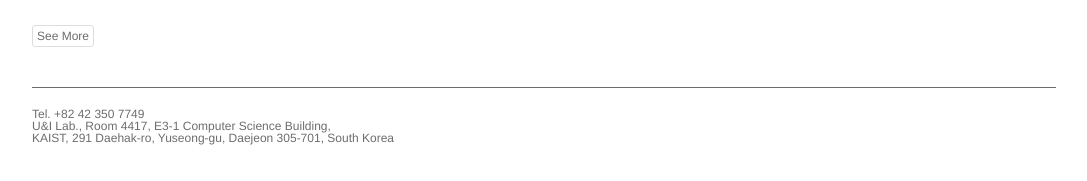
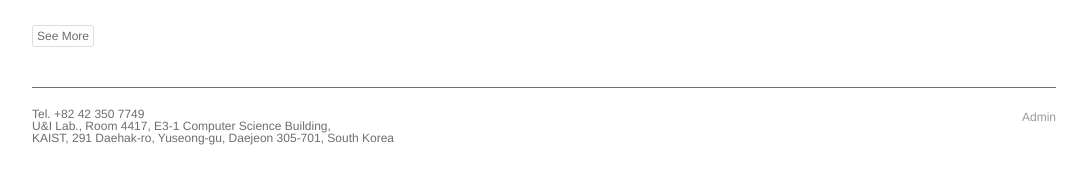
Before and after one commit to uilab-github/uilab-web-old, a React app: page / in a window 1280 px wide. Shown: the part 896-1077 px from the top of the page, without its empty margins (96-1183 px from the left). Built offline with nearby package versions, Linux system fonts and the light colour scheme; a web font is replaced by a local one; what react-google-maps-loader would draw is missing.

Commit message:
add admin link to go github repo

```diff
--- a/index.html
+++ b/index.html
@@ -40,6 +40,6 @@
   </head>
   <body>
     <div id="root"></div>
-    <script src="/build/bundle-478d36c63b.js"></script>
+    <script src="/build/bundle-57c137b2be.js"></script>
   </body>
 </html>
--- a/src/components/Footer.js
+++ b/src/components/Footer.js
@@ -5,10 +5,21 @@ export default class Footer extends Component {
   render() {
     return (
       <footer className="c-footer">
-        <div className="c-footer__contact">
+        <div className="c-footer__body">
+          <div className="c-footer__contact">
             Tel. +82 42 350 7749 <br />
             U&amp;I Lab., Room 4417, E3-1 Computer Science Building, <br />
             KAIST, 291 Daehak-ro, Yuseong-gu, Daejeon 305-701, South Korea
+          </div>
+          <div className="c-footer__links">
+            <a
+              className="c-footer__link"
+              href="https://github.com/uilab-github/uilab-github.github.io"
+              target="_blank"
+            >
+              Admin
+            </a>
+          </div>
         </div>
       </footer>
     );
--- a/src/style/components/_footer.scss
+++ b/src/style/components/_footer.scss
@@ -1,10 +1,29 @@
 .c-footer {
   padding: 20px 0;
+  overflow: hidden;
+
+  &__body {
+    border-top: 1px solid color('dark-grey');
+    padding: 20px 0px;
+  }
 
   &__contact {
-    border-top: 1px solid color('dark-grey');
-    padding: 20px 0px;
+    float: left;
     font-size: 12px;
     color: color('dark-grey');
   }
+
+  &__links {
+    float: right;
+  }
+
+  &__link {
+    display: inline-block;
+    font-size: 12px;
+    color: color('grey');
+
+    &:hover {
+      color: color('link');
+    }
+  }
 }
```
Also changed, not shown: 2 other files (tests, documents, lock files or other folders).
